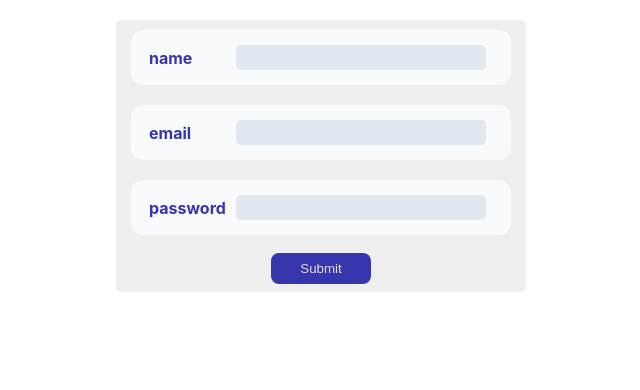
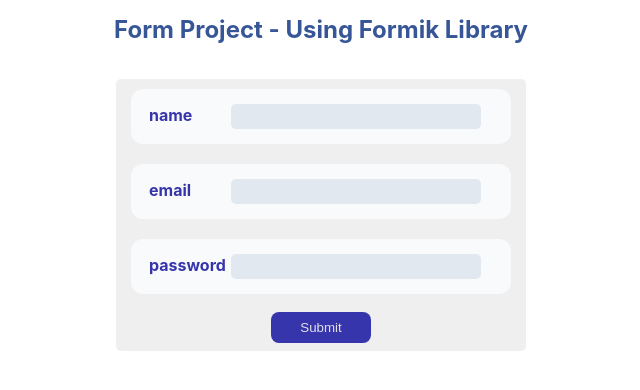
Before and after one commit to alireza921/Form-project, a React (Create React App) app: page / in a window 1280 px wide. Shown: the top 390 px of the page, without its empty margins (319-959 px from the left). Built offline with nearby package versions, Linux system fonts and the light colour scheme.

Commit message:
submit Form & validating Form

```diff
--- a/src/App.css
+++ b/src/App.css
@@ -10,3 +10,8 @@
   justify-content: center;
   align-items: center;
 }
+
+.App>h2 {
+  color: #375698;
+  margin: 15px 0;
+}
--- a/src/App.js
+++ b/src/App.js
@@ -4,6 +4,7 @@
 function App() {
   return (
     <div className='App'>
+      <h2> Form Project - Using Formik Library </h2>
       <SignUpForm />
     </div>
   );
--- a/src/components/SignUpForm/SignUpForm.js
+++ b/src/components/SignUpForm/SignUpForm.js
@@ -1,27 +1,43 @@
 import { useFormik } from "formik";
-import { useState } from "react";
 import styles from "./signupform.module.css";
+
+const initialValues = {
+  name: "",
+  email: "",
+  password: "",
+};
+
+const validate = (values) => {
+  //console.log(valeus);
+  let errors = {};
+  if (!values.name) {
+    errors.name = "Name is required";
+  }
+  if (!values.email) {
+    errors.email = "email is required";
+  }
+  if (!values.password) {
+    errors.password = "password is required";
+  }
+  return errors;
+};
 const SignUpForm = () => {
-
-const  initialValues = {
-    name : "" , email : "" , password : ""
-}
-    const formik = useFormik({
-       initialValues,
-    })
-console.log(formik.values);
-
-
-  const submitFormHandler = (e) => {
-    e.preventDefault();
-    console.log("submit");
+  const onSubmit = (values, { resetForm }) => {
+    console.log(values);
+    resetForm({ values: "" });
   };
 
+  const formik = useFormik({
+    initialValues,
+    onSubmit,
+    validate,
+  });
 
+  console.log("visited Fields", formik.touched);
 
   return (
     <section className={styles.holder}>
-      <form onSubmit={submitFormHandler} className={styles.container}>
+      <form onSubmit={formik.handleSubmit} className={styles.container}>
         <div className={styles.inputContainer}>
           <label> name </label>
           <input
@@ -29,7 +45,11 @@
             onChange={formik.handleChange}
             name='name'
             value={formik.values.name}
+            onBlur={formik.handleBlur}
           />
+          {formik.errors.name && formik.touched.name && (
+            <div className={styles.err}> {formik.errors.name} </div>
+          )}
         </div>
 
         <div className={styles.inputContainer}>
@@ -39,7 +59,11 @@
             onChange={formik.handleChange}
             name='email'
             value={formik.values.email}
+            onBlur={formik.handleBlur}
           />
+          {formik.errors.email && formik.touched.email && (
+            <div className={styles.err}> {formik.errors.email} </div>
+          )}
         </div>
 
         <div className={styles.inputContainer}>
@@ -49,11 +73,17 @@
             onChange={formik.handleChange}
             name='password'
             value={formik.values.password}
+            onBlur={formik.handleBlur}
           />
+          {formik.errors.password && formik.touched.password && (
+            <div className={styles.err}> {formik.errors.password} </div>
+          )}
         </div>
 
         <div>
-          <button className={styles.btn}> Submit </button>
+          <button type='submit' className={styles.btn}>
+            Submit
+          </button>
         </div>
       </form>
     </section>
--- a/src/components/SignUpForm/signupform.module.css
+++ b/src/components/SignUpForm/signupform.module.css
@@ -22,18 +22,26 @@
     font-weight: bold;
     color: #3735ab;
     width: 380px;
-    display: flex;
+    /* display: flex;
     flex-direction: row;
     justify-content: space-between;
     align-content: center;
-    align-items: center;
+    align-items: center; */
 
 }
 
-/* .inputContainer label {
-    font-size: 18px;
-    color: #152aaa;
-} */
+.err {
+    font-size: 12px;
+    margin-top: 3px;
+    color: #eb3434;
+}
+
+.inputContainer label {
+    /* font-size: 18px; */
+    /* color: #152aaa; */
+    display: inline-block;
+    width: 75px;
+}
 
 .inputContainer input {
     width: 250px;
```
